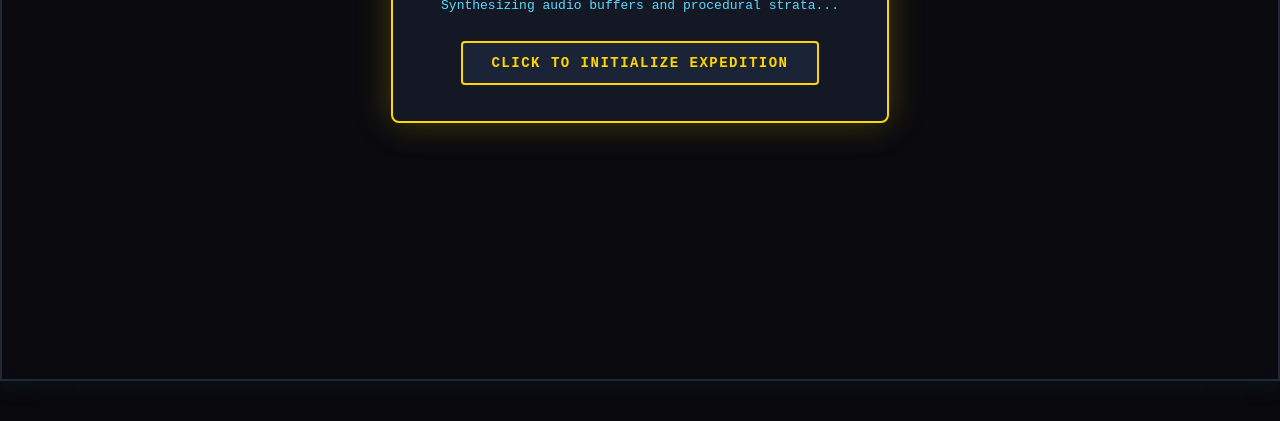
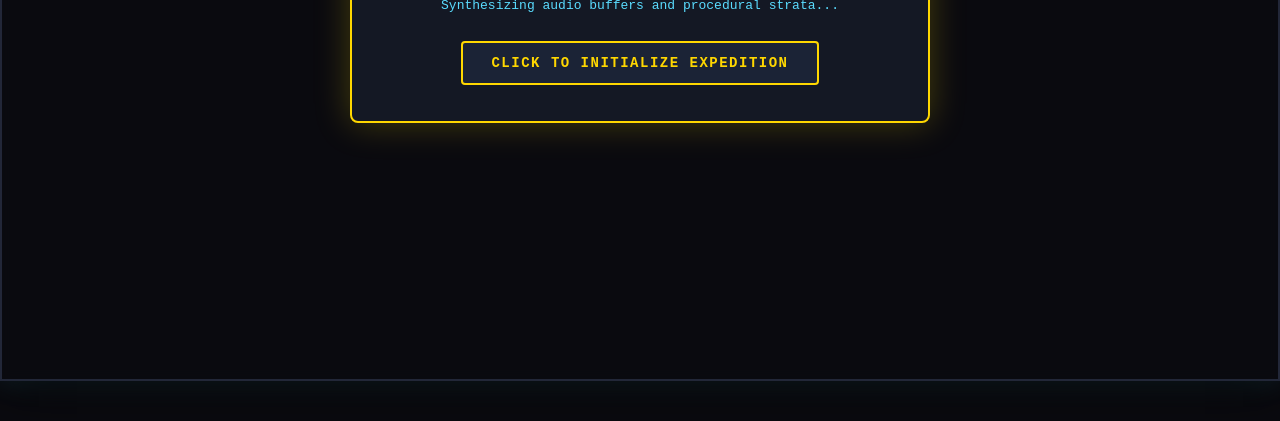
Before and after one commit to caarsonl/AstroStrata-Reignition, a plain HTML site: page index.html in a window 1280 px wide. Shown: the part 379-800 px from the top of the page. Drawn offline with Linux system fonts and the light colour scheme.

Commit message:
Update style.css

```diff
--- a/style.css
+++ b/style.css
@@ -4,6 +4,7 @@
   padding: 0;
   user-select: none;
   -webkit-user-select: none;
+  -webkit-touch-callout: none;
 }
 
 body {
@@ -16,6 +17,7 @@ body {
   display: flex;
   justify-content: center;
   align-items: center;
+  touch-action: none;
 }
 
 #game-container {
@@ -30,6 +32,8 @@ body {
   display: flex;
   justify-content: center;
   align-items: center;
+  touch-action: none;
+  overflow: hidden;
 }
 
 #gameCanvas {
@@ -41,6 +45,7 @@ body {
   image-rendering: pixelated;
   image-rendering: crisp-edges;
   background: #10121a;
+  touch-action: none;
 }
 
 #loading-overlay {
@@ -53,6 +58,7 @@ body {
   align-items: center;
   z-index: 100;
   transition: opacity 0.3s ease;
+  touch-action: auto;
 }
 
 #loading-overlay.fade-out {
@@ -68,6 +74,7 @@ body {
   border-radius: 8px;
   box-shadow: 0 0 35px rgba(255, 215, 0, 0.25);
   max-width: 580px;
+  width: 90%;
 }
 
 .loader-content h1 {
@@ -98,6 +105,7 @@ body {
   border-radius: 4px;
   transition: background 0.2s ease, color 0.2s ease, transform 0.1s ease, box-shadow 0.2s ease;
   font-family: inherit;
+  touch-action: manipulation;
 }
 
 #start-btn:hover {
```
